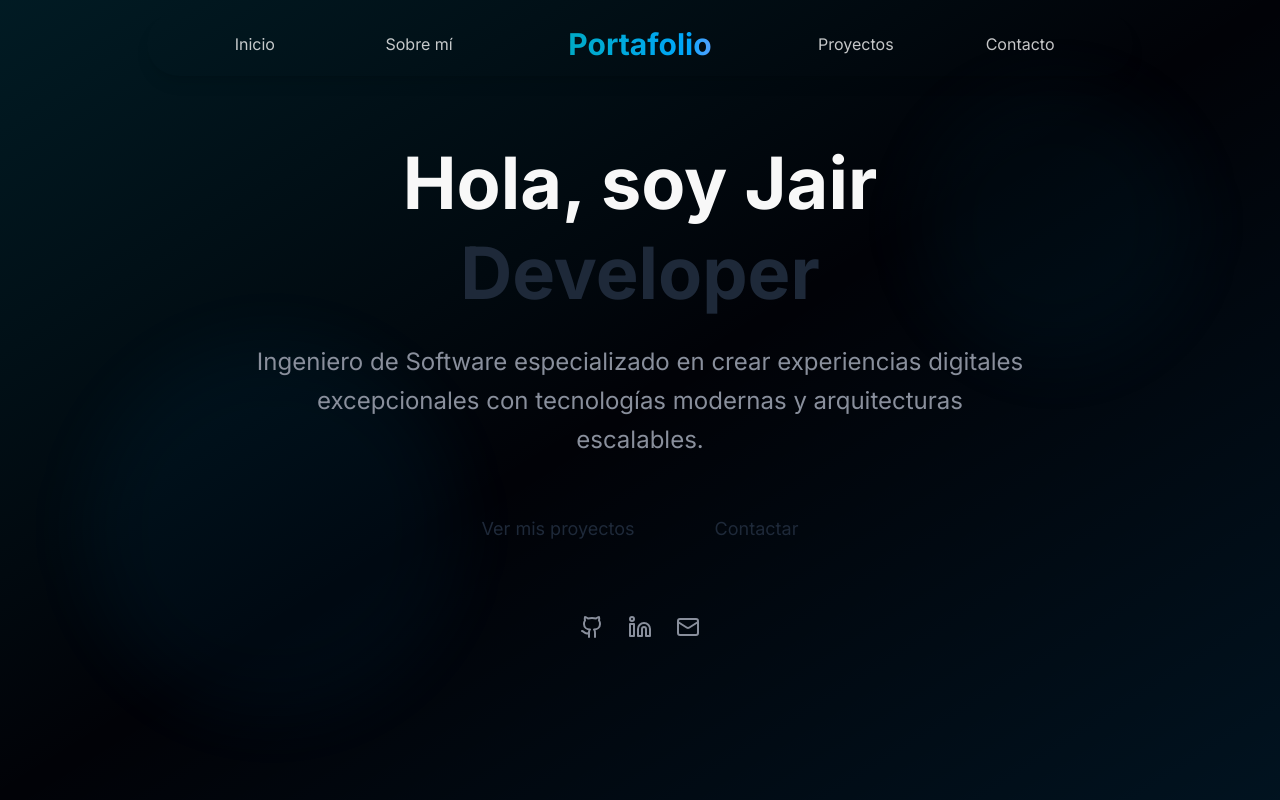
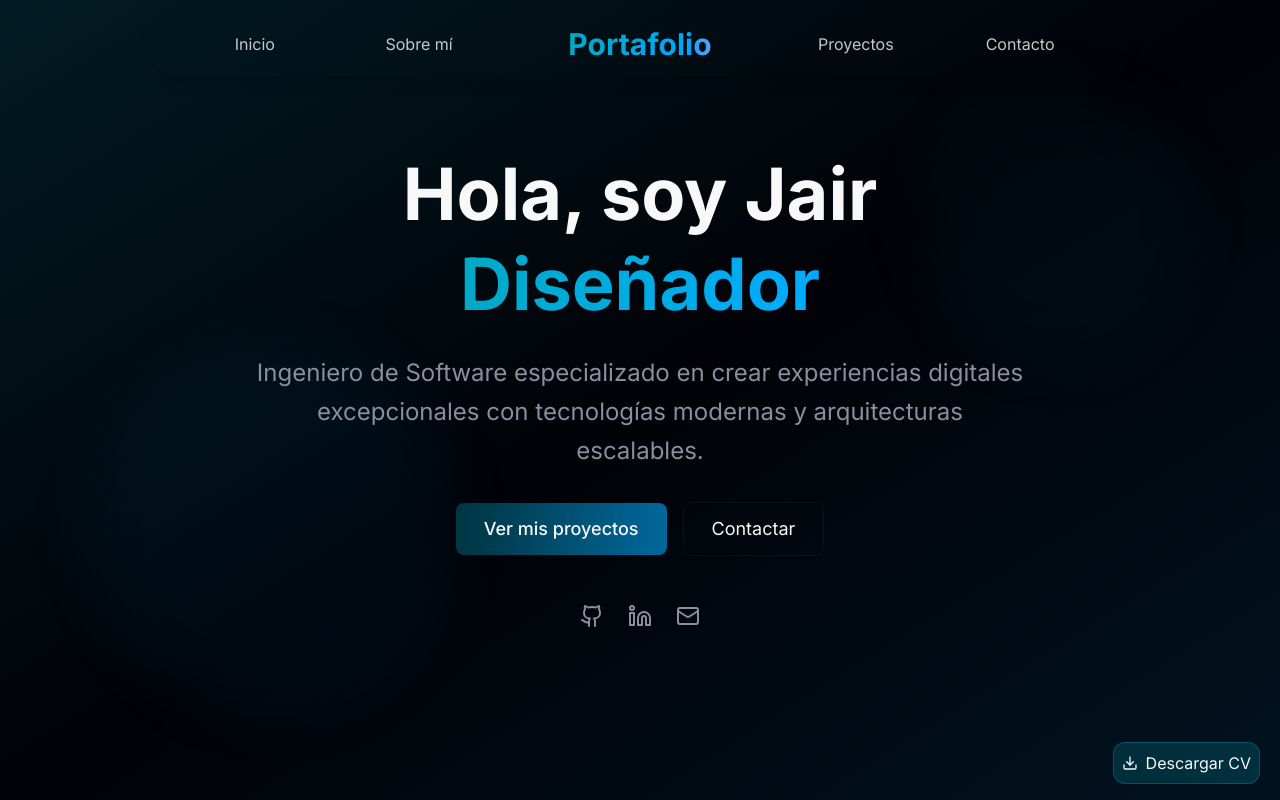
Before and after one commit to Jairdevv/portfolio, a React (Vite) app: page / in a window 1280 px wide. Shown: the top 800 px of the page. Built offline with nearby package versions, Linux system fonts and the light colour scheme.

Commit message:
hero updated

```diff
--- a/src/App.jsx
+++ b/src/App.jsx
@@ -2,6 +2,7 @@ import Navbar from "./components/Navbar";
 import Navbarlova from "./components/Navbarlova";
 import Hero from "./components/Hero";
 import "./App.css";
+import { Download } from "lucide-react";
 
 export default function App() {
   return (
@@ -112,7 +113,9 @@ export default function App() {
           </a>
         </div>
       </section>
-      <button className="hidden sm:fixed bottom-4 right-5 bg-blue-700 px-2 py-1 rounded-lg hover:bg-blue-900 transition-colors">
+      <button className="hidden sm:flex sm:fixed justify-center items-center gap-2 bottom-4 right-5 px-2 text-foreground bg-primary/20 border border-primary/30 rounded-xl py-2 hover:bg-primary/40 transition-colors duration-300">
+
+        <Download size={16} />
         Descargar CV
       </button>
     </div>
--- a/src/components/Hero.jsx
+++ b/src/components/Hero.jsx
@@ -3,11 +3,30 @@ import { useEffect, useState } from "react";
 
 
 const Hero = () => {
-  const [isVisible, setIsVisible] = useState(false)
+  // const [isVisible, setIsVisible] = useState(false)
+  const [currentWord, setCurrentWord] = useState(0);
+  const [isVisible, setIsVisible] = useState(true);
+
+
+  const words = ["Ingeniero de software", "Desarrollador web", "Diseñador", "Programador"];
 
   useEffect(() => {
-    setIsVisible(true);
-  }, []);
+    const animationCycle = () => {
+      setIsVisible(false);
+
+      setTimeout(() => {
+        setCurrentWord((prev) => (prev + 1) % words.length);
+
+        setTimeout(() => {
+          setIsVisible(true);
+        }, 200);
+      }, 300);
+    };
+
+    const interval = setInterval(animationCycle, 2000);
+
+    return () => clearInterval(interval);
+  }, [words.length]);
 
   return (
     <section id="inicio" className="min-h-screen flex items-center justify-center py-20 px-6 relative overflow-hidden">
@@ -18,11 +37,17 @@ const Hero = () => {
         <div className="text-center animate-fade-in">
 
           <div className="">
-            <h1 className="text-5xl md:text-7xl font-bold mb-6 leading-tight">
+            <h1 className="text-4xl sm:text-5xl md:text-7xl font-bold mb-6 leading-tight">
               <span className="text-foreground">Hola, soy Jair</span>
               <br />
-              <span className="hero-text animate-glow-pulse">
-                Developer
+              <span
+                key={currentWord}
+                className={`bg-gradient-to-r from-primary to-primary-glow bg-clip-text text-transparent inline-block transition-all duration-500 ease-out ${isVisible
+                  ? 'opacity-100 translate-y-0'
+                  : 'opacity-0 -translate-y-5'
+                  }`}
+              >
+                {words[currentWord]}
               </span>
             </h1>
             <p className="text-xl md:text-2xl text-muted-foreground mb-8 max-w-3xl mx-auto leading-relaxed">
@@ -32,10 +57,10 @@ const Hero = () => {
           </div>
 
           <div className="flex flex-col sm:flex-row items-center justify-center gap-4 mb-5 sm:mb-12">
-            <button size="lg" className="glow-effect px-8 py-6 text-lg">
+            <button className="bg-gradient-to-r from-primary/30 to-primary-glow/60 text-primary-foreground px-7 py-3 text-lg font-medium rounded-lg shadow-glow hover:shadow-elegant hover:-translate-y-0.5 transition-all duration-300 cursor-pointer">
               Ver mis proyectos
             </button>
-            <button variant="outline" size="lg" className="px-8 py-6 text-lg">
+            <button className="border border-overlay text-foreground hover:bg-secondary px-7 py-3 text-lg rounded-lg hover:scale-105 transition-all duration-300 cursor-pointer">
               Contactar
             </button>
           </div>
```
Also changed, not shown: src/index.css (+1 -25 lines).
